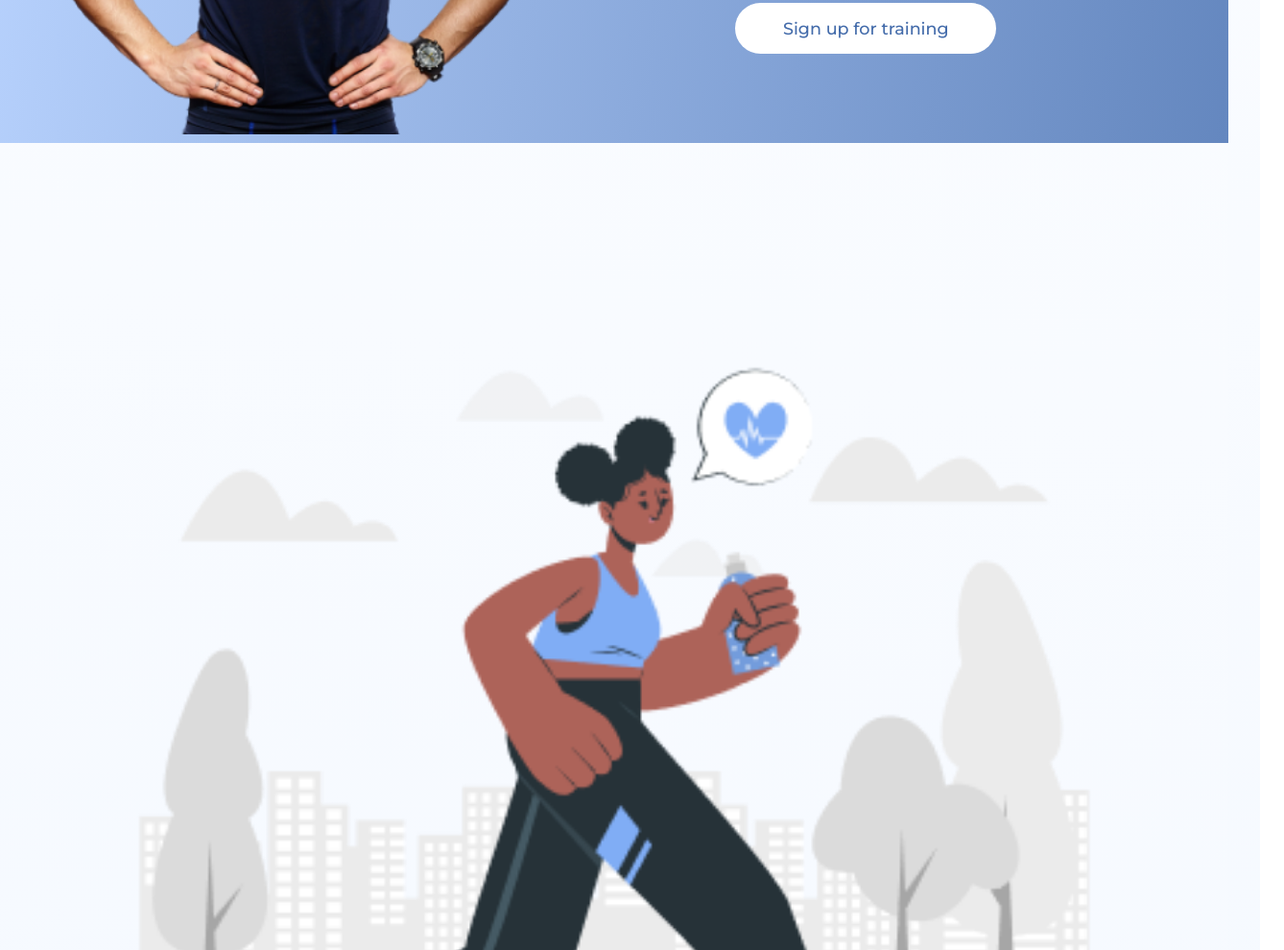
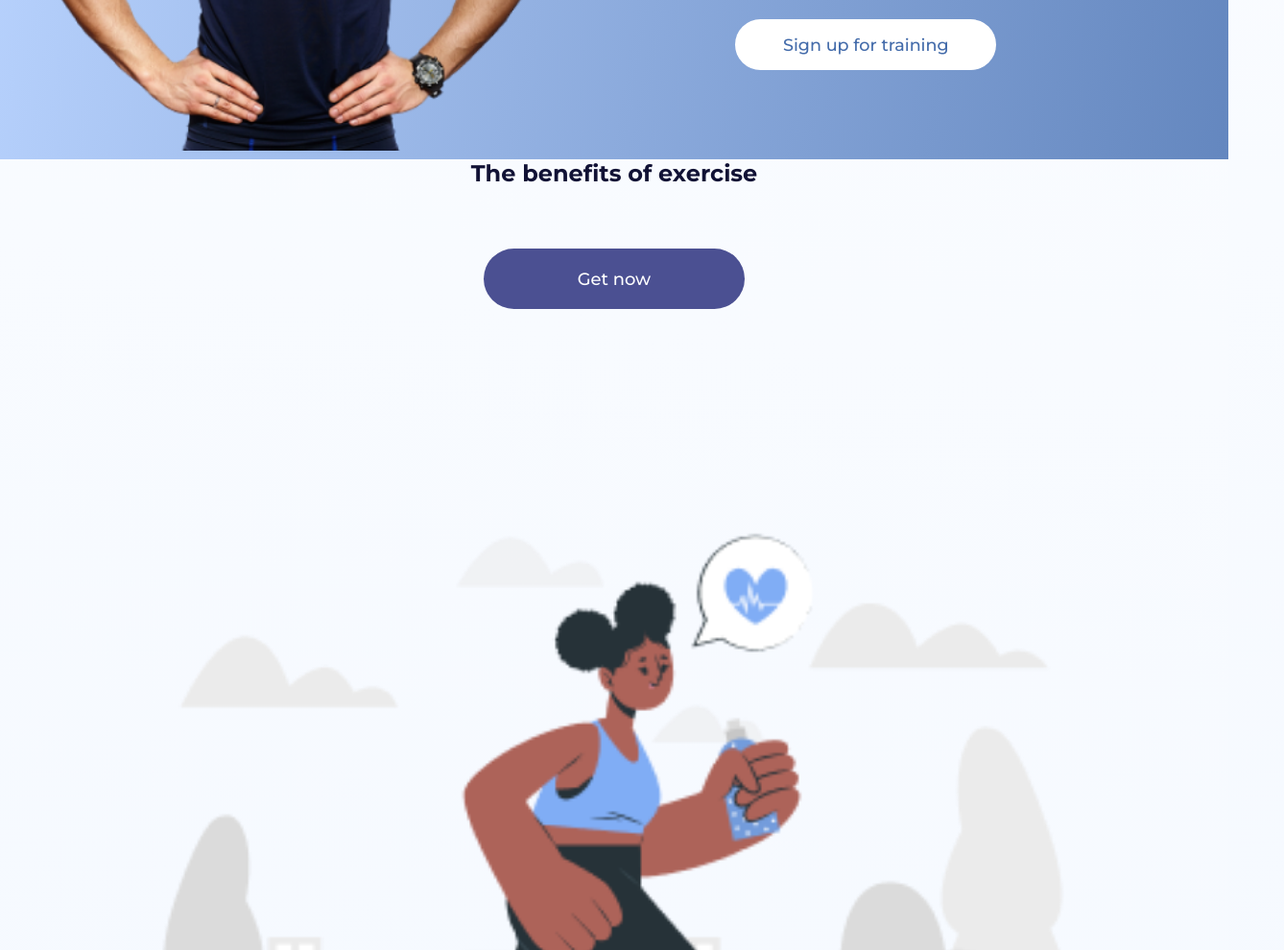
Before and after one commit to John-Davidson-8/freemote-landing-page-project, a plain HTML site: page index.html in a window 1280 px wide. Shown: the part 1810-2800 px from the top of the page at 96% size, 1338 px wide, since content can reach past the window. Drawn offline with Linux system fonts and the light colour scheme.

Commit message:
Add responsiveness 2

```diff
--- a/index.html
+++ b/index.html
@@ -11,7 +11,6 @@
     <main>
         <div class="container">
             <!-- hero section -->
-            <div class="outer-container">
             <div class="top-bar">
                 <h3>Max<span class="bold">Strong</span></h3>
                 <ul class="top-menu">
@@ -49,7 +48,6 @@
                     <p> Lorem Ipsum dolor sit amet, consectetur adipiscing elit. Viverra amet placerat mauris elementum dignissim.</p>
                 </div>
             </div>
-            </div>
             <!-- trainer section -->
             <div class="trainer-section">
                 <div class="trainer-info section-centre">
@@ -65,11 +63,13 @@
             </div>
             <!-- benefits section -->
             <div class="benefits-section">
+                <h2 class="desktop-only"><span class="bold">The benefits </span>of exercise</h2>
+                <a href="#" class="all-btn benefits-btn desktop-only">Get now</a>
                 <div class="benefits-img">
                     <img src="./assets/Healthy habit-cuate 1.png" class="benefits-image" alt="runner">
                 </div>
                 <div class="benefits-info section-centre">
-                    <h2><span class="bold">The benefits </span>of exercise</h2>
+                    <h2 class="mobile-only"><span class="bold">The benefits </span>of exercise</h2>
                     <div class="benefits-panels">
                         <div class="bc-blue panel">
                             <h4>Increases business
@@ -96,7 +96,7 @@
                             <p>Lorem ipsum dolor sit amet, consectetur adipiscing elit. Viverra amet placerat mauris elementum dignissim.</p>
                         </div>
                     </div>
-                    <a href="#" class="all-btn benefits-btn">Get now</a>
+                    <a href="#" class="all-btn benefits-btn mobile-only">Get now</a>
                 </div>
             </div>
             <!-- bottom section -->
--- a/styles.css
+++ b/styles.css
@@ -241,14 +241,17 @@ footer {
 .top-menu {
     display: none;
 }
+.desktop-only {
+    display: none;
+}
 /* Large devices (laptops/desktops, 992px and up) */
 @media only screen and (min-width: 992px) {
     .container {
         max-width: 1500px;
     }
-    .outer-container {
+    /* .outer-container {
         margin: 0 10%;
-    }
+    } */
     .top-bar {
         box-shadow: none;
         display: flex;
@@ -312,4 +315,11 @@ footer {
         margin-left: 0;
         padding: 1rem;
     }
+    .mobile-only {
+        display: none;
+    }
+    .desktop-only {
+        display: block;
+    }
+
 }
```
Lines whose indentation alone changed are shown as unchanged.
